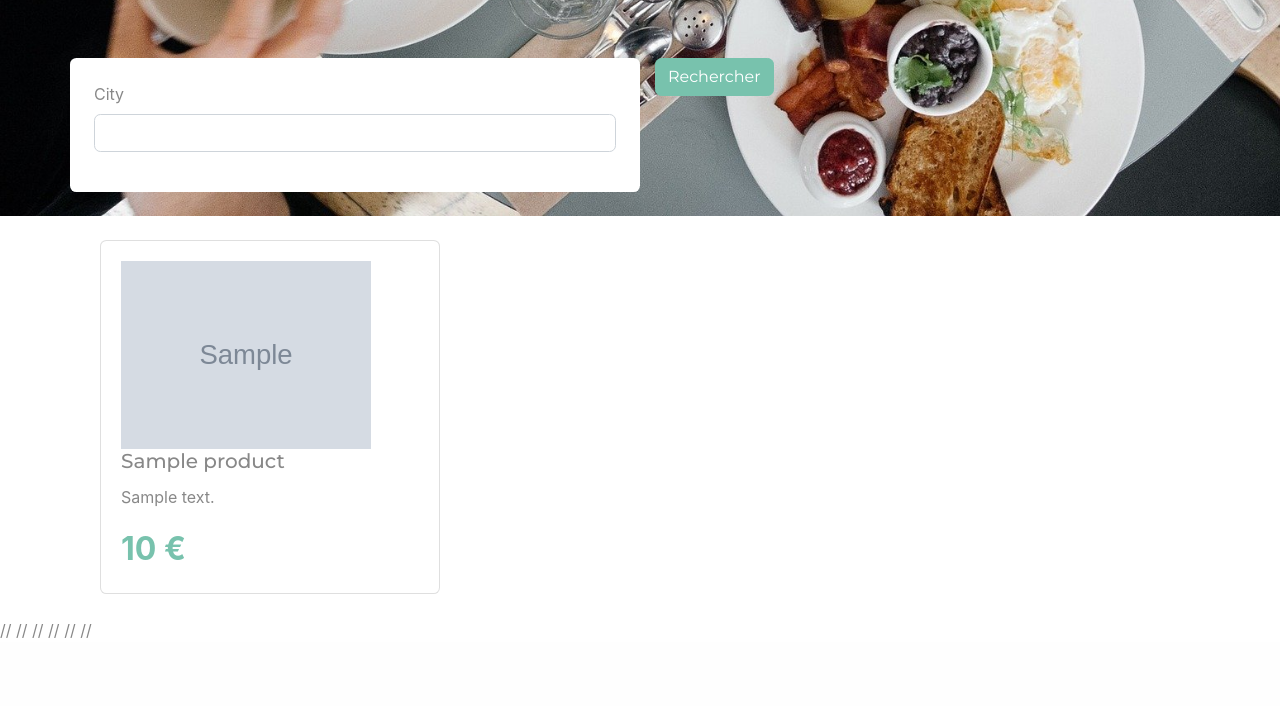
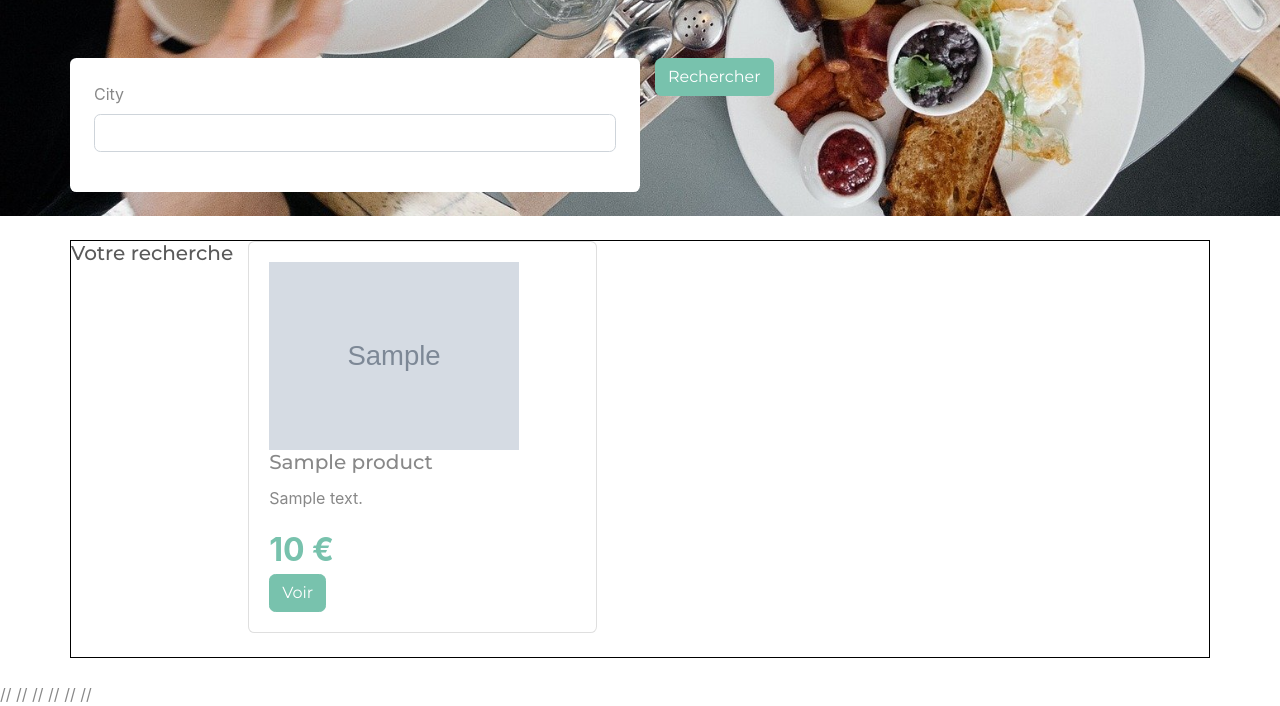
Before and after one commit to lisouch/food, a Symfony app: template templates/home/home.html.twig in a window 1280 px wide. Shown: the part 842-1548 px from the top of the page. Before the commit the page ends 1480 px from the top, so only its background shows below. Run offline with Twig, Linux system fonts and the light colour scheme; the template is opened without the code that fills it: most values are stand-ins (such as "Sample title", 1, 10 or a date in 2020); grey boxes marked "Sample" are stand-in pictures; form fields are guessed from the names that the template uses; data that the repository does not hold is empty; some libraries are stand-ins or nearby versions.

Commit message:
deconnexion user OK - redirection User vers connexion OK - Affichage aucun résultat de recherche OK

```diff
--- a/public/css/lisa.css
+++ b/public/css/lisa.css
@@ -1,10 +1,10 @@
 /**********************
         general
 ***********************/
-.container {
-    /* height: fit-content; */
-    /* margin-top: 7%; */
-}
+/* .container {
+    height: fit-content;
+    margin-top: 7%;
+} */
 /*********************
         navbar
 ***********************/
@@ -88,3 +88,12 @@ margin-top: 2%;
     text-align: center;
     margin: 2% 0;
 }
+
+
+
+/*  TEST MANEL POUR SEPARER LES RESULTATS RECHERCHES & LES DERNIERS PLATS AJOUTER */
+
+.rechercher
+{
+    border: 1px solid black;
+}
--- a/templates/home/home.html.twig
+++ b/templates/home/home.html.twig
@@ -30,8 +30,12 @@
 	</header>
     			{{form_end(form)}}
 
-	<div class="container mt-4"
+	<div class="container mt-4 rechercher">
 		<div class="row">
+		<h5> Votre recherche</h5>
+		{% if products == false %}
+		<p> Aucun resultat </p>
+		{% else %}
 			{% for product in products %}
 			<div class="col-md-4">
 				<div class="card mb-4">
@@ -44,10 +48,16 @@
 						<div class="text-primary" style="font-size:2rem; font-weight:bold">
 							{{product.price}} €
 						</div>
+						{% if app.user %}
+							<a href="{{ path('product_show', {'id': product.id}) }}"><button type="button" class="btn btn-primary">Voir</button></a>
+						{% else %}
+							<a href="{{ path('app_login') }}"><button type="button" class="btn btn-primary">Voir</button></a>
+						{% endif %}
 					</div>
 				</div>
 			</div>
 			{% endfor %}
+		{% endif %}
 		</div>
 	</div>
 
@@ -55,7 +65,7 @@
 
 {% block body %}
 
-<div class="container mt-4"
+<div class="container mt-4 recentes" >
 	<div class="row">
 		{% for product in product %}
 				<div class="col-md-4">
@@ -69,7 +79,11 @@
 							<div class="text-primary" style="font-size:2rem; font-weight:bold">
 								{{product.price}} €
 							</div>
+							{% if app.user %}
 							<a href="{{ path('product_show', {'id': product.id}) }}"><button type="button" class="btn btn-primary">Voir</button></a>
+							{% else %}
+							<a href="{{ path('app_login') }}"><button type="button" class="btn btn-primary">Voir</button></a>
+							{% endif %}
 						</div>
 					</div>
 				</div>
--- a/templates/user/_delete_form.html.twig
+++ b/templates/user/_delete_form.html.twig
@@ -1,5 +1,5 @@
 <form method="post" action="{{ path('user_delete', {'id': user.id}) }}" onsubmit="return confirm('Are you sure you want to delete this item?');">
     <input type="hidden" name="_method" value="DELETE">
     <input type="hidden" name="_token" value="{{ csrf_token('delete' ~ user.id) }}">
-    <button class="btn">Delete</button>
+    <button class="btn btn-outline-danger btn-lg">Delete</button>
 </form>
--- a/templates/user/show.html.twig
+++ b/templates/user/show.html.twig
@@ -10,13 +10,13 @@
   <hr class="my-4">
   {# <p>It uses utility classes for typography and spacing to space content out within the larger container.</p> #}
   <a class="btn btn-primary btn-lg" href="{{ path('user_edit', {'id': user.id}) }}" role="button">Modifier votre profil</a>
-  <a class="btn btn-outline-danger btn-lg delete-user" href="{{ path('home')}}" role="button" id="{{user.id}}">Supprimer votre profil</a>
+  {# <a class="btn btn-outline-danger btn-lg delete-user" href="{{ path('home')}}" role="button" id="{{user.id}}">Supprimer votre profil</a>  #}
 
+    {{ include('user/_delete_form.html.twig') }}
 
 </div>
 
 
-    {# {{ include('user/_delete_form.html.twig') }}  #}
     {% endblock %}
 
 {% block js %}
```
Also changed, not shown: src/Controller/UserController.php (+26 -26 lines), public/assets/images_directory/capture-6019ec3fd68d4.png (added).
